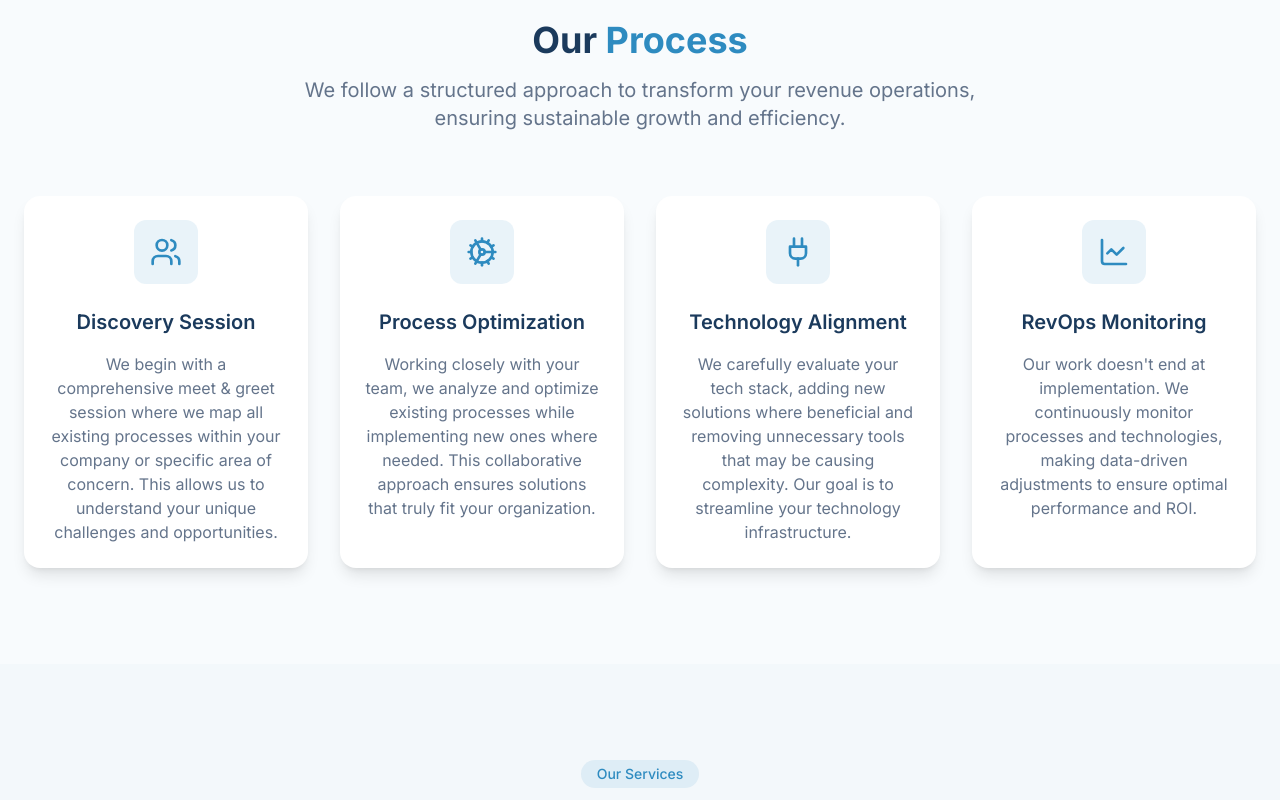
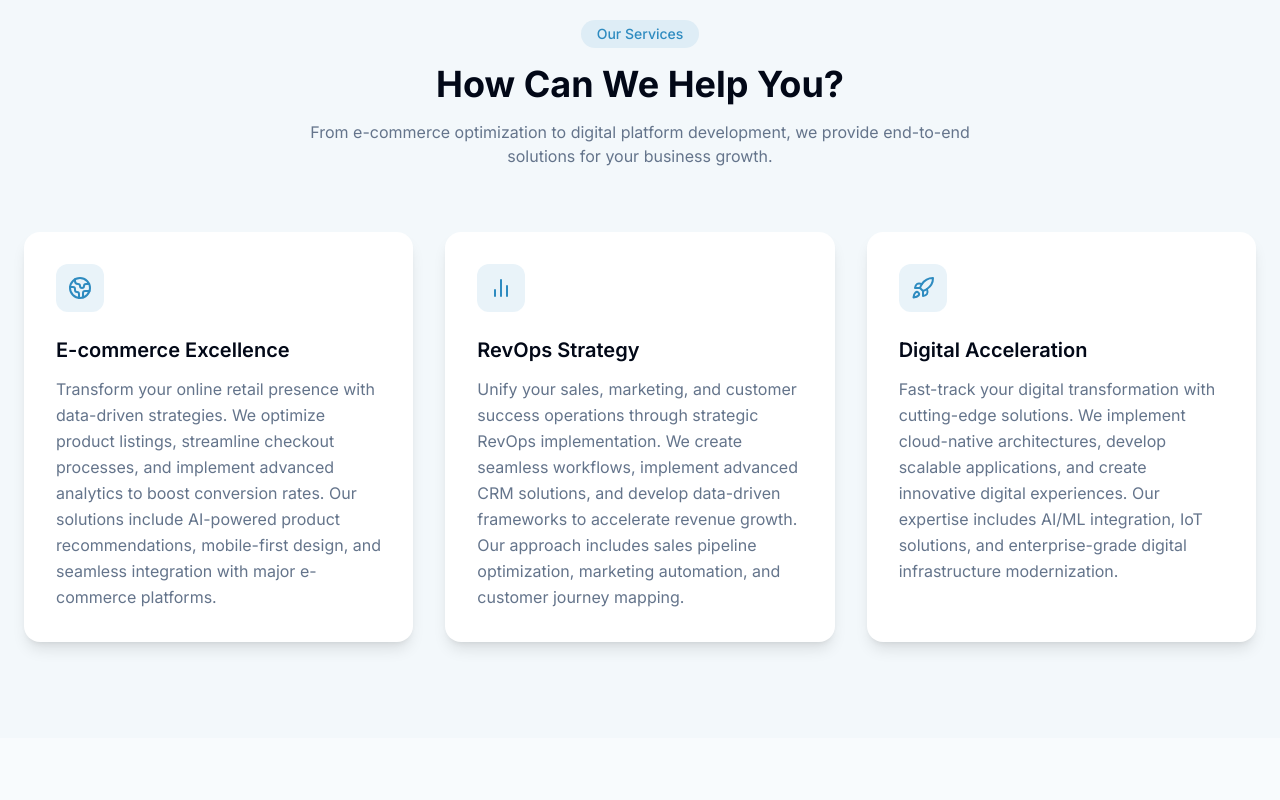
Before and after one commit to Innovate-si/innovatesi, a React (Vite) app: page / in a window 1280 px wide. Shown: the part 940-1740 px from the top of the page. Built offline with nearby package versions, Linux system fonts and the light colour scheme.

Commit message:
Switch Process and Services Sections
Rearranged the order of the "ProcessStepsSection" and "ServicesSection" components in the main application layout to switch their positions.
[skip gpt_engineer]

```diff
--- a/src/pages/Index.tsx
+++ b/src/pages/Index.tsx
@@ -37,8 +37,8 @@ const Index = () => {
       <Navigation />
       <main className="pt-16">
         <HeroSection onGetStarted={scrollToServices} />
+        <ServicesSection />
         <ProcessStepsSection />
-        <ServicesSection />
         <IndustryLeadershipSection />
         <ContactSection />
       </main>
```
